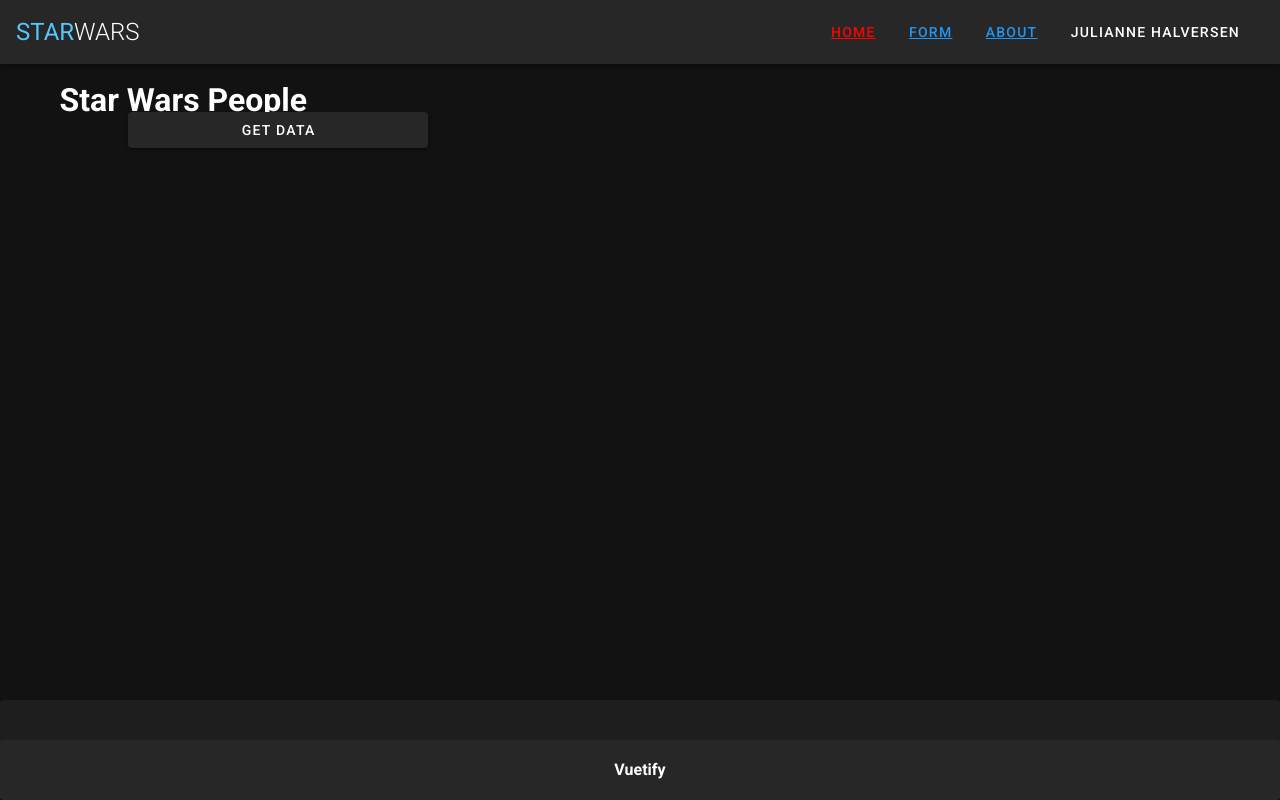
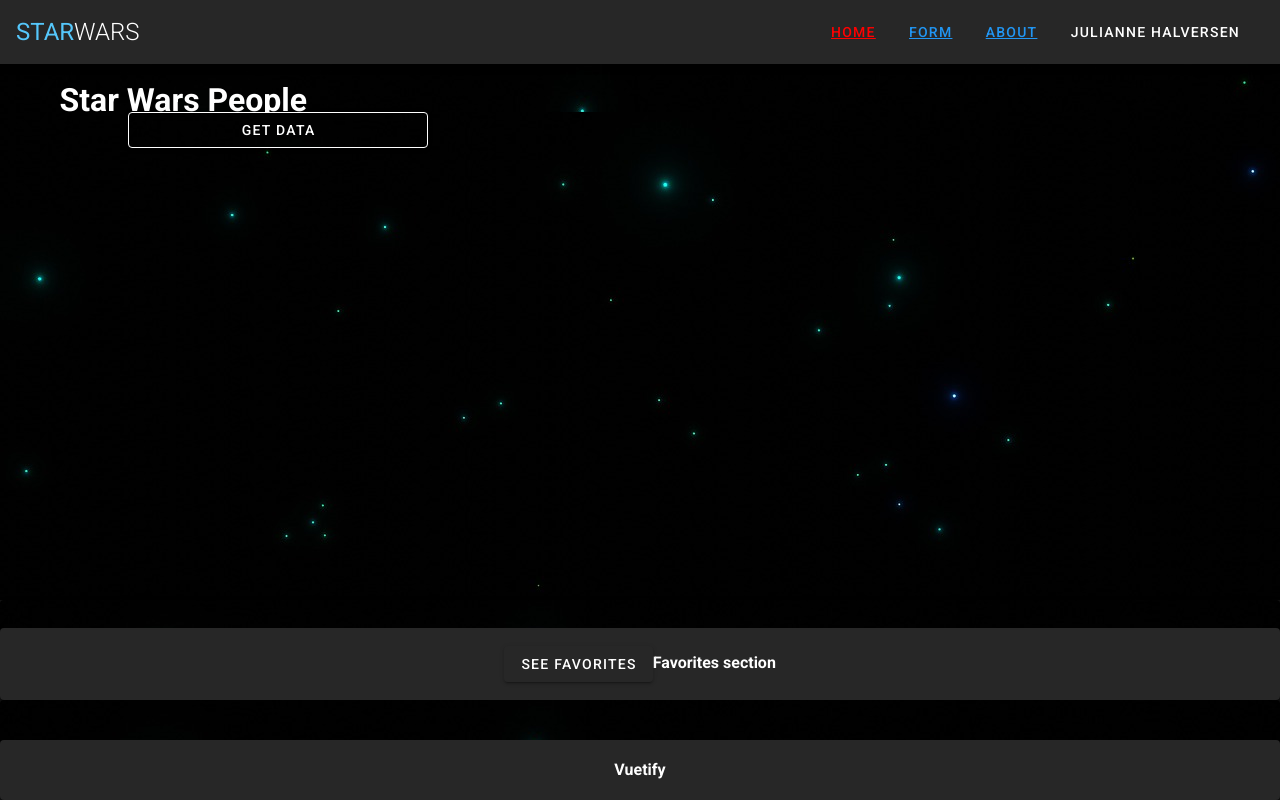
Before and after one commit to juliannehalversen/julianne-halversen-vue-final, a Vue app: page / in a window 1280 px wide. Built offline with nearby package versions, Linux system fonts and the light colour scheme; what vue-resource would draw is missing.

Commit message:
Added background and favorite component

```diff
--- a/src/App.vue
+++ b/src/App.vue
@@ -15,5 +15,7 @@
 </script>
 
 <style scoped>
-
+* {
+  background-image: url('./assets/stars1.jpg');
+}
 </style>
--- a/src/components/StarWarsPerson.vue
+++ b/src/components/StarWarsPerson.vue
@@ -18,6 +18,7 @@
                         <!--{{ person.gender | toUppercase }} -->
                     </v-list-item-content>
                 </v-list-item>
+                <v-btn @click="addFavorite">Add to Favorites</v-btn><br>
             </div>
             </transition>
             <v-btn @click="show = !show">More Info</v-btn><br>
@@ -27,10 +28,30 @@
 
 <script>
 export default {
+    data() {
+        return {
+            show: false,
+            favorites: [],
+        }
+    },
+
+    /*
     data: () => ({
     show: false,
-  }),
+  }), */
     props: ["person"],
+    methods: {
+        addFavorite () {
+            const favorites = [];
+            /*
+            for (let key in data) {
+
+            } */
+            favorites.push("hello world");
+            console.log(favorites);
+            //this.users = resultArray;
+        },
+    },
     /* getting error that it is not a function
     filters: {
         toUppercase(value) {
--- /dev/null
+++ b/src/components/favorites.vue
@@ -0,0 +1,31 @@
+
+    <template>
+    <v-card height="100">
+        <v-footer
+        absolute
+        class="font-weight-medium"
+        >
+        <v-col
+            class="text-center"
+            cols="12"
+        >
+            <v-btn @click="showFavorite">See Favorites</v-btn>
+            <strong>Favorites section</strong>
+        </v-col>
+        </v-footer>
+    </v-card>
+    </template>
+
+<script>
+export default {
+    methods: {
+        showFavorite () {
+            console.log(this.$store.state.favorites);
+        },
+    }
+}
+</script>
+
+<style scoped>
+
+</style>
--- a/src/main.js
+++ b/src/main.js
@@ -2,9 +2,10 @@
 import App from './App.vue'
 import router from './router';
 //import { routes } from './router'
-import store from './store'
+//import store from './store'
 import vuetify from './plugins/vuetify';
 import VueResource from 'vue-resource';
+import { store } from './store/store'
 
 Vue.use(VueResource);
 /*
--- a/src/store/store.js
+++ b/src/store/store.js
@@ -3,8 +3,8 @@
 
 Vue.use(Vuex);
 
-new Vuex.Store({
+export const store = new Vuex.Store({
   state: {
-
+    favorites: [],
   }
 });
--- a/src/views/About.vue
+++ b/src/views/About.vue
@@ -92,4 +92,6 @@
     transform: rotateX(25deg) translateZ(-2500px);
   }
 }
+
+
 </style>
--- a/src/views/Home.vue
+++ b/src/views/Home.vue
@@ -38,8 +38,9 @@
       <v-btn @click="getData" class="dataBtn" id="getDataBtn">Get Data</v-btn>
     </v-content>
 
+    <Favorites></Favorites>
+
     <AppFooter></AppFooter>
-
   </v-app>
 </template>
 
@@ -48,6 +49,7 @@
 import AppHeader from '../components/header';
 import AppFooter from '../components/footer';
 import PersonGrid from '../components/PersonGrid';
+import Favorites from '../components/favorites';
 
 
 export default {
@@ -56,6 +58,7 @@
     AppHeader,
     AppFooter,
     PersonGrid,
+    Favorites,
   },
   data: () => ({
     people: [],
@@ -135,6 +138,13 @@
 }
 #getDataBtn {
   margin-left: 10%;
+  border: 1px solid white;
+}
+* {
+  background-image: url('../assets/stars2.jpg');
+}
+.v-content__wrap {
+  background-color: yellow;
 }
 /*
 .fade-enter {
```
Also changed, not shown: src/assets/stars1.jpg (added), src/assets/stars2.jpg (added).
